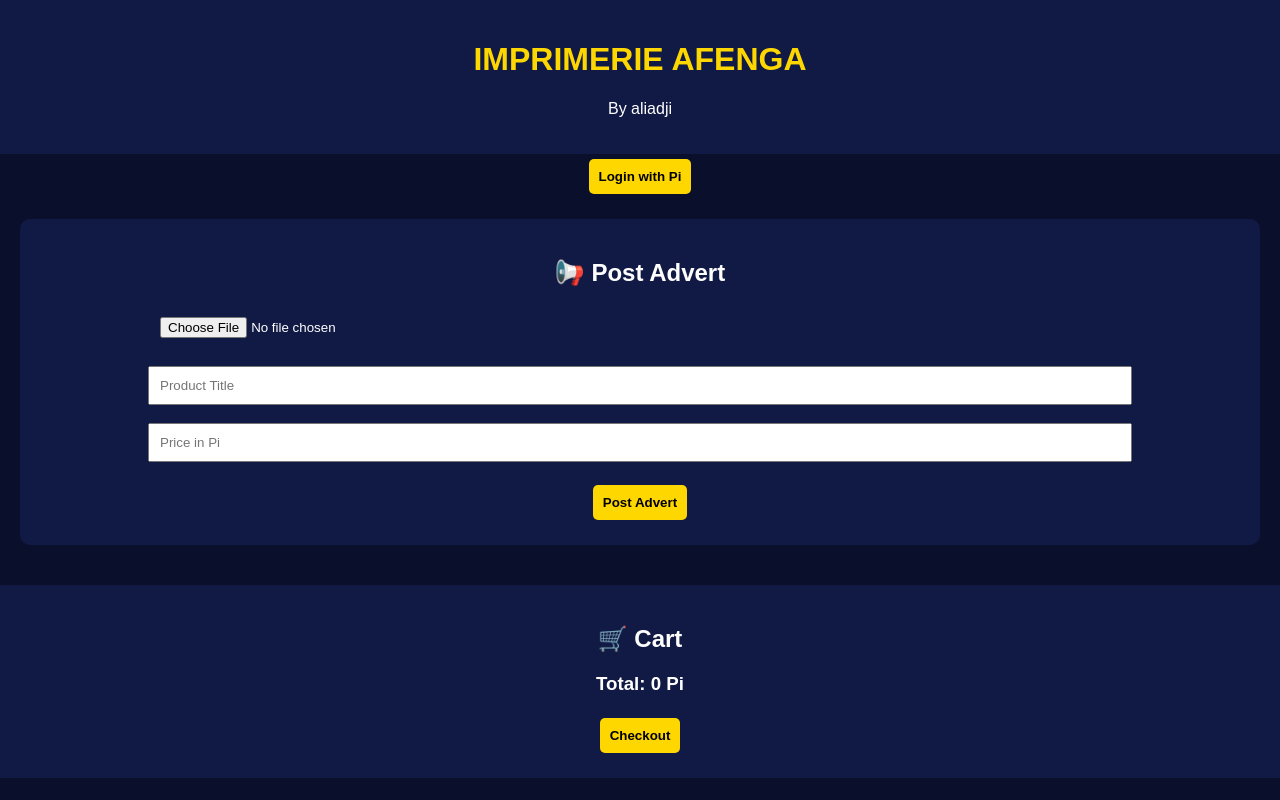
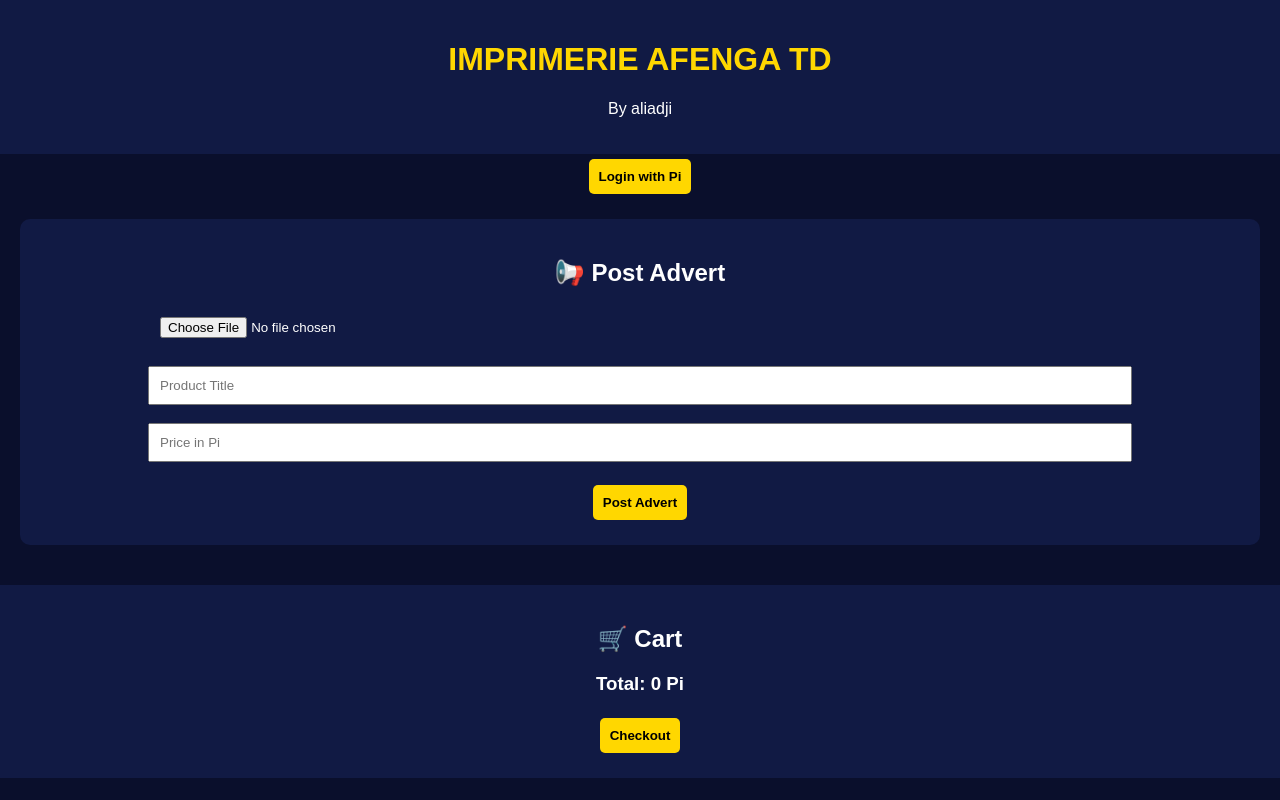
Before and after one commit to aliabakaradji27-web/Imprimerie-Afenga1, a plain HTML site: page index.html in a window 1280 px wide. Drawn offline with Linux system fonts and the light colour scheme.

Commit message:
index.html

```diff
--- a/index.html
+++ b/index.html
@@ -2,7 +2,7 @@
 <html lang="en">
 <head>
 <meta charset="UTF-8">
-<title>IMPRIMERIE AFENGA</title>
+<title>IMPRIMERIE AFENGA TD</title>
 <meta name="viewport" content="width=device-width, initial-scale=1.0">
 
 <script src="https://sdk.minepi.com/pi-sdk.js"></script>
@@ -18,7 +18,7 @@
 <body>
 
 <header>
-  <h1>IMPRIMERIE AFENGA</h1>
+  <h1>IMPRIMERIE AFENGA TD</h1>
   <p>By aliadji</p>
 </header>
 
```
